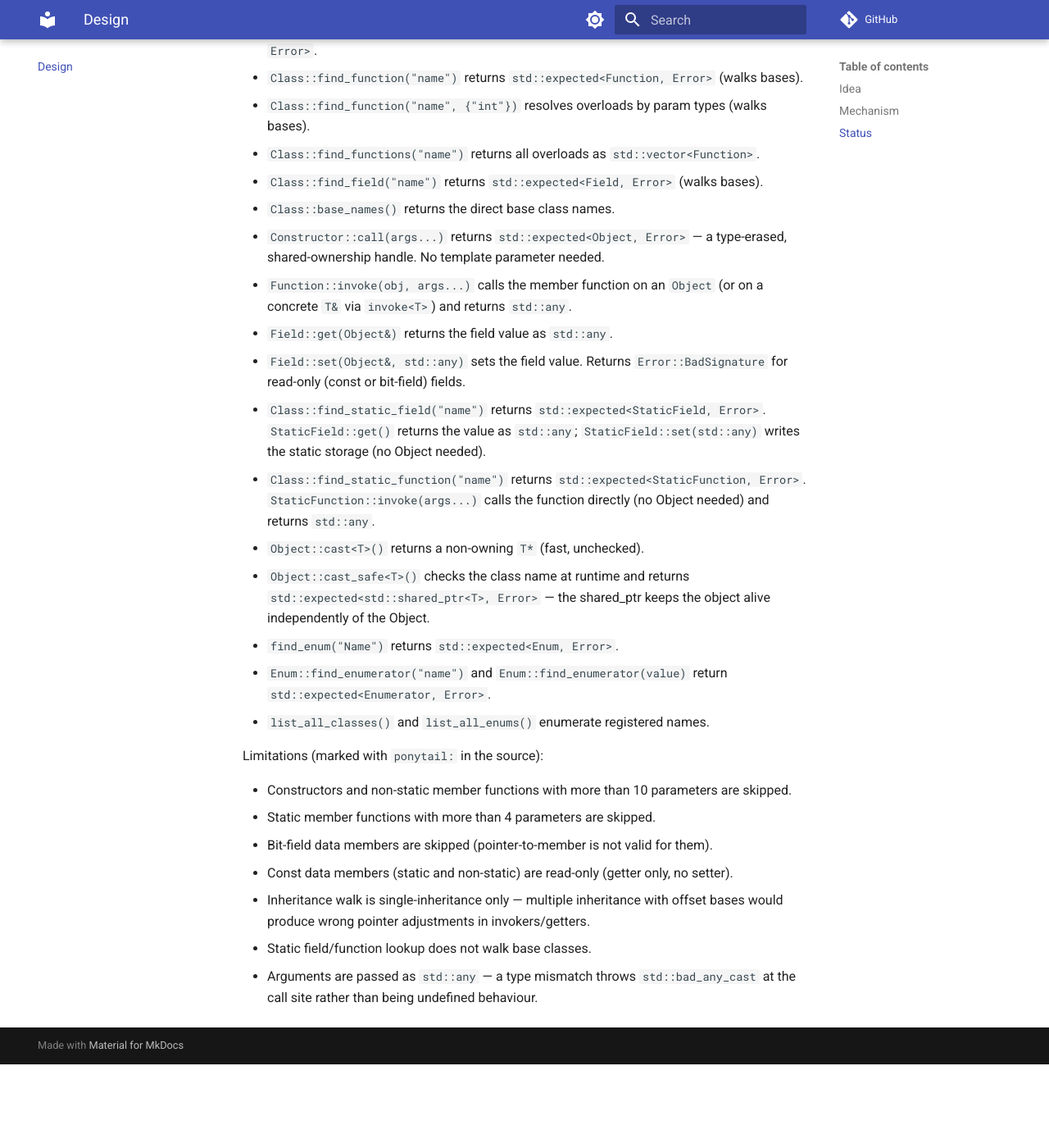
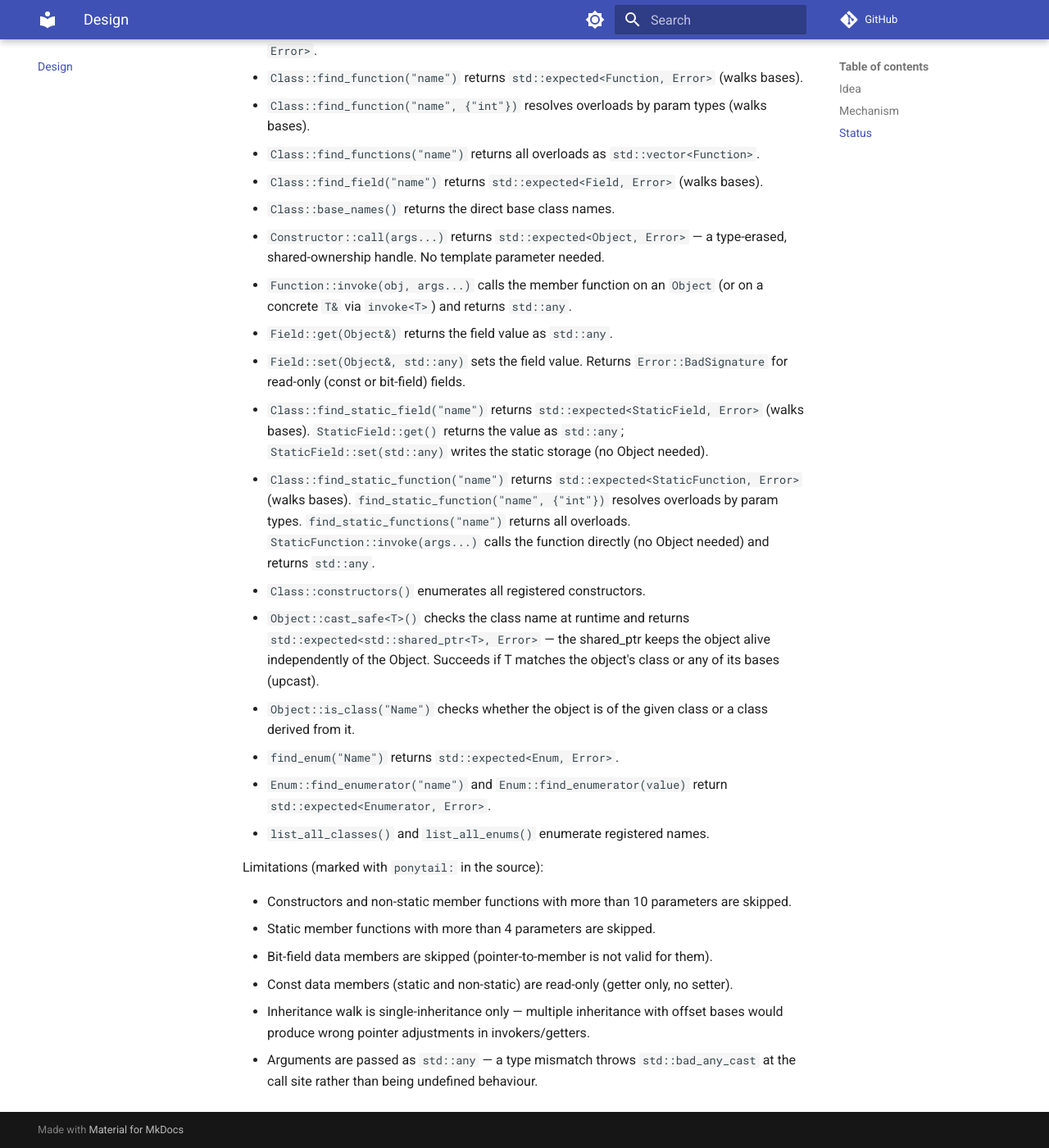
Before and after one commit to w2xel/refl, an MkDocs documentation site: the page built from docs/content/design.md, in a window 1280 px wide and 1400 px high, scrolled down 1816 px. Shown: the whole window at 82% size. Built offline with MkDocs 1.6.1 and Material for MkDocs 9.7.7, drawn with Linux system fonts in a browser that asks for light colours; comment, search, counter and statistics services are not loaded; before the commit the page ends 3114 px from its top, so only the background shows below that.

Commit message:
Remove unsafe cast, add base-class cast, is_class, constructors(), static improvements
Remove unsafe cast<T>(): the unchecked T* cast is gone. All type
recovery now goes through cast_safe<T>(), which returns
std::expected<shared_ptr<T>, Error> with a runtime name check. This
eliminates the UB footgun entirely.

Base-class cast support: cast_safe<T>() now walks the base-class
hierarchy at runtime. A Point Object can be cast_safe<Base>() — the
is_base_of helper checks the registered base_names recursively. The
recursive helper (is_base_of_unlocked) runs without re-locking the
mutex to avoid a deadlock.

Object::is_class(Name): standalone type-check predicate that returns
true if the object is of the given class or a class derived from it.

Class::constructors(): enumerate all registered constructors, matching
the existing fields()/functions()/static_fields()/static_functions()
pattern.

Static function improvements:
- find_static_field and find_static_function now walk base classes.
- find_static_function(name, {int}) resolves overloads by param
  types, same normalization as find_function.
- find_static_functions(name) returns all overloads as
  std::vector<StaticFunction>.

Tests updated to use cast_safe throughout, with new tests for is_class,
base-class cast, constructors(), find_static_function with params, and
find_static_functions.

Generated by Mistral Vibe.
Co-Authored-By: Mistral Vibe <vibe@mistral.ai>

```diff
--- a/docs/content/design.md
+++ b/docs/content/design.md
@@ -95,16 +95,22 @@ Initial implementation. The API above is working:
 - `Field::get(Object&)` returns the field value as `std::any`.
 - `Field::set(Object&, std::any)` sets the field value.  Returns
   `Error::BadSignature` for read-only (const or bit-field) fields.
-- `Class::find_static_field("name")` returns `std::expected<StaticField, Error>`.
+- `Class::find_static_field("name")` returns `std::expected<StaticField, Error>`
+  (walks bases).
   `StaticField::get()` returns the value as `std::any`; `StaticField::set(std::any)`
   writes the static storage (no Object needed).
-- `Class::find_static_function("name")` returns `std::expected<StaticFunction, Error>`.
+- `Class::find_static_function("name")` returns `std::expected<StaticFunction, Error>`
+  (walks bases). `find_static_function("name", {"int"})` resolves overloads by param
+  types. `find_static_functions("name")` returns all overloads.
   `StaticFunction::invoke(args...)` calls the function directly (no Object needed)
   and returns `std::any`.
-- `Object::cast<T>()` returns a non-owning `T*` (fast, unchecked).
+- `Class::constructors()` enumerates all registered constructors.
 - `Object::cast_safe<T>()` checks the class name at runtime and returns
   `std::expected<std::shared_ptr<T>, Error>` — the shared_ptr keeps the
-  object alive independently of the Object.
+  object alive independently of the Object.  Succeeds if T matches the
+  object's class or any of its bases (upcast).
+- `Object::is_class("Name")` checks whether the object is of the given class
+  or a class derived from it.
 - `find_enum("Name")` returns `std::expected<Enum, Error>`.
 - `Enum::find_enumerator("name")` and `Enum::find_enumerator(value)` return
   `std::expected<Enumerator, Error>`.
@@ -118,6 +124,5 @@ Limitations (marked with `ponytail:` in the source):
 - Const data members (static and non-static) are read-only (getter only, no setter).
 - Inheritance walk is single-inheritance only — multiple inheritance with
   offset bases would produce wrong pointer adjustments in invokers/getters.
-- Static field/function lookup does not walk base classes.
 - Arguments are passed as `std::any` — a type mismatch throws
   `std::bad_any_cast` at the call site rather than being undefined behaviour.
```
Also changed, not shown: README.md, 3 other files.
